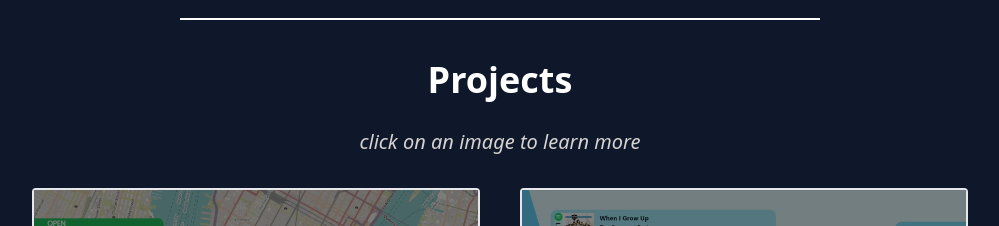
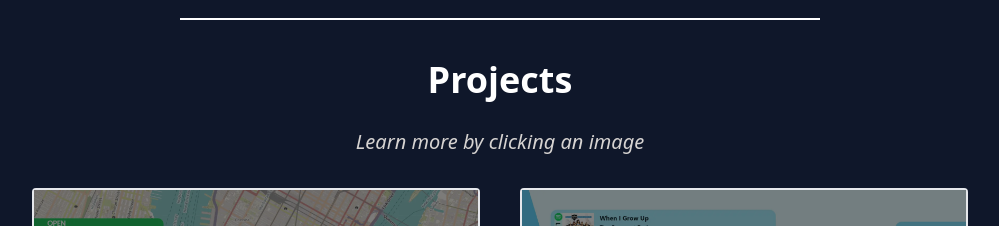
Before and after one commit to jordantwells42/jordantwells-next, a Next.js app: page / in a window 1280 px wide. Shown: the part 1400-1626 px from the top of the page, without its empty margins (140-1139 px from the left). Built offline with nearby package versions, Linux system fonts and the light colour scheme.

Commit message:
Update projects.js

```diff
--- a/components/projects.js
+++ b/components/projects.js
@@ -8,7 +8,7 @@ let projects = JSON.parse(JSON.stringify(projectsJSON))
 export default function Projects () {
   return (
     <Section name='Projects'>
-      <div><h3 className='text-center text-xl text-stone-300 pb-5 italic'>click on an image to learn more</h3>
+      <div><h3 className='text-center text-xl text-stone-300 pb-5 italic'>Learn more by clicking an image</h3>
       <div className='grid grid-cols-1 lg:grid-cols-2 md:gap-4 sm:gap-2 flex-wrap items-center justify-center'>
 
         {projects.map(project => (
```
